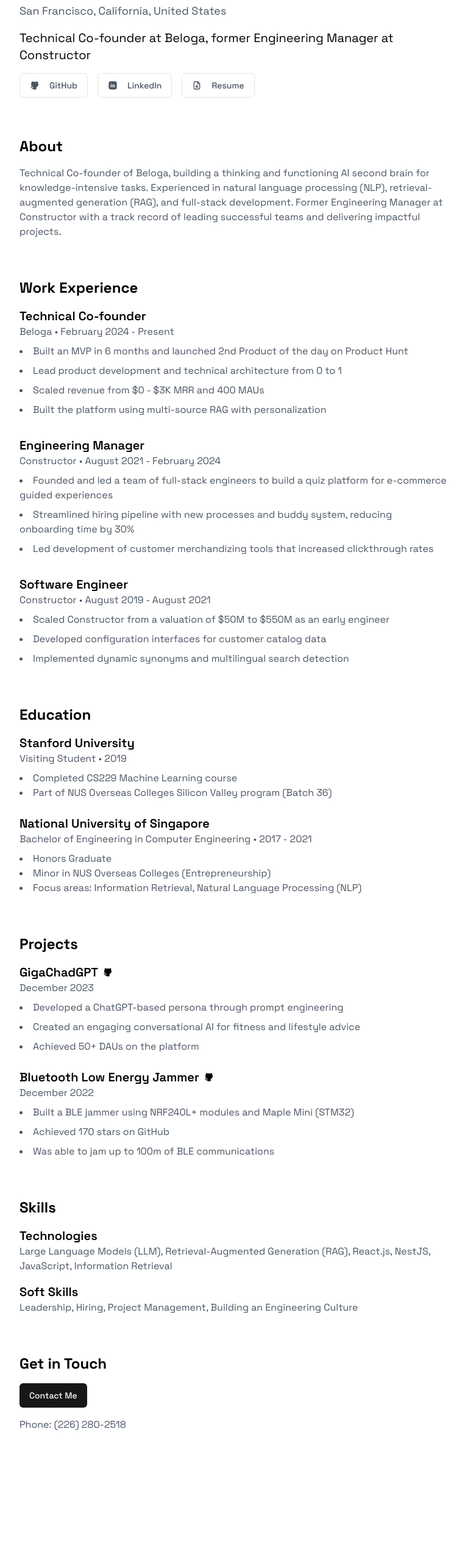
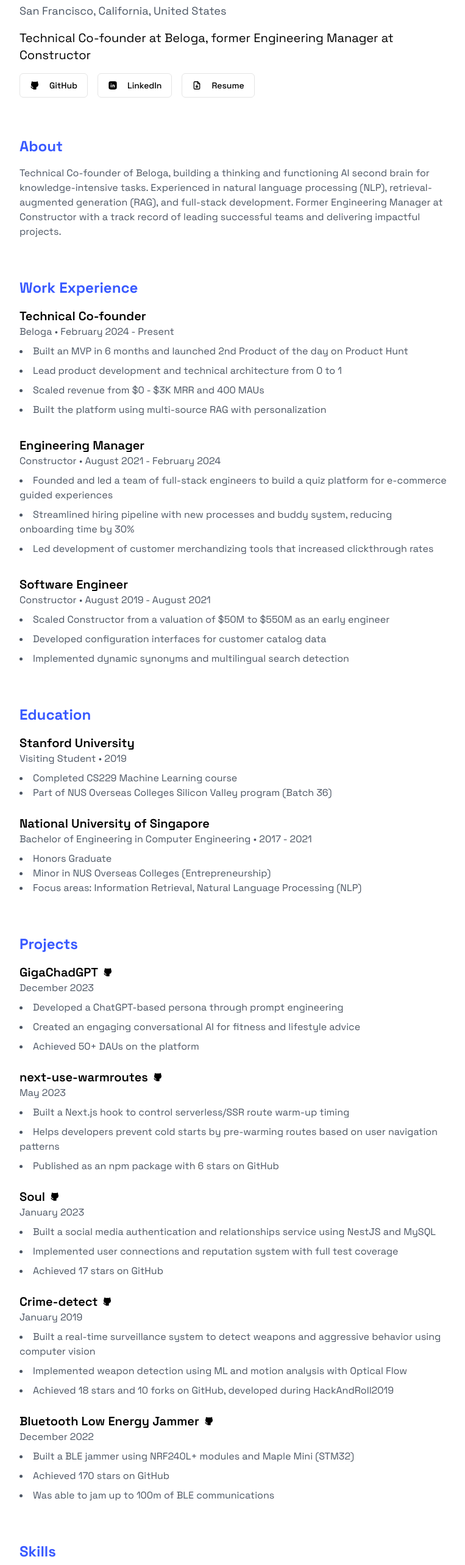
Before and after one commit to lws803/portfolio, a Next.js app: page / in a window 1280 px wide. Shown: the part 140-2706 px from the top of the page at 61% size, without its empty margins (256-1019 px from the left). Before the commit the page ends 2648 px from the top, so only its background shows below. Built offline with nearby package versions, Linux system fonts and the light colour scheme.

Commit message:
added accent colors

```diff
--- a/app/globals.css
+++ b/app/globals.css
@@ -10,7 +10,7 @@
     --card-foreground: 0 0% 3.9%;
     --popover: 0 0% 100%;
     --popover-foreground: 0 0% 3.9%;
-    --primary: 0 0% 9%;
+    --primary: 228 100% 61%;  /* Beloga blue #3859FF */
     --primary-foreground: 0 0% 98%;
     --secondary: 0 0% 96.1%;
     --secondary-foreground: 0 0% 9%;
@@ -37,8 +37,8 @@
     --card-foreground: 0 0% 98%;
     --popover: 0 0% 3.9%;
     --popover-foreground: 0 0% 98%;
-    --primary: 0 0% 98%;
-    --primary-foreground: 0 0% 9%;
+    --primary: 228 100% 61%;  /* Beloga blue #3859FF */
+    --primary-foreground: 0 0% 98%;
     --secondary: 0 0% 14.9%;
     --secondary-foreground: 0 0% 98%;
     --muted: 0 0% 14.9%;
--- a/app/page.tsx
+++ b/app/page.tsx
@@ -6,6 +6,11 @@
 } from "@tabler/icons-react";
 
 import { Button } from "@/components/ui/button";
+
+// TODO: Maybe add more stuff that makes me look ambitious, e.g. a YouTube embed of me
+// landing a submarine to pick up balls
+// TODO: Also the AR VR project stuff
+// TODO: Include an FAQ section
 
 export default function Home() {
   return (
@@ -23,29 +28,17 @@
 
         {/* Social Links */}
         <div className="flex gap-4 mt-4">
-          <Button
-            variant="outline"
-            asChild
-            className="text-gray-600 dark:text-gray-400 hover:text-black dark:hover:text-white"
-          >
-            <Link href="https://github.com/lws803">
+          <Button variant="outline" asChild>
+            <Link href="https://github.com/lws803" target="_blank">
               <IconBrandGithubFilled className="mr-2 h-4 w-4" /> GitHub
             </Link>
           </Button>
-          <Button
-            variant="outline"
-            asChild
-            className="text-gray-600 dark:text-gray-400 hover:text-black dark:hover:text-white"
-          >
-            <Link href="https://linkedin.com/in/wilsonler">
+          <Button variant="outline" asChild>
+            <Link href="https://linkedin.com/in/wilsonler" target="_blank">
               <IconBrandLinkedinFilled className="mr-2 h-4 w-4" /> LinkedIn
             </Link>
           </Button>
-          <Button
-            variant="outline"
-            asChild
-            className="text-gray-600 dark:text-gray-400 hover:text-black dark:hover:text-white"
-          >
+          <Button variant="outline" asChild>
             <Link href="/resume.pdf" target="_blank">
               <IconFileDownload className="mr-2 h-4 w-4" /> Resume
             </Link>
@@ -55,7 +48,7 @@
 
       {/* Bio Section */}
       <section className="mb-16">
-        <h2 className="text-2xl font-bold mb-4">About</h2>
+        <h2 className="text-2xl font-bold mb-4 text-[#3859FF]">About</h2>
         <p className="text-gray-600 dark:text-gray-400">
           Technical Co-founder of Beloga, building a thinking and functioning AI
           second brain for knowledge-intensive tasks. Experienced in natural
@@ -68,7 +61,9 @@
 
       {/* Work Experience */}
       <section className="mb-16">
-        <h2 className="text-2xl font-bold mb-4">Work Experience</h2>
+        <h2 className="text-2xl font-bold mb-4 text-[#3859FF]">
+          Work Experience
+        </h2>
         <div className="space-y-8">
           <div>
             <h3 className="text-xl font-semibold">Technical Co-founder</h3>
@@ -132,7 +127,7 @@
 
       {/* Education */}
       <section className="mb-16">
-        <h2 className="text-2xl font-bold mb-4">Education</h2>
+        <h2 className="text-2xl font-bold mb-4 text-[#3859FF]">Education</h2>
         <div className="space-y-6">
           <div>
             <h3 className="text-xl font-semibold">Stanford University</h3>
@@ -167,7 +162,7 @@
 
       {/* Projects */}
       <section className="mb-16">
-        <h2 className="text-2xl font-bold mb-4">Projects</h2>
+        <h2 className="text-2xl font-bold mb-4 text-[#3859FF]">Projects</h2>
         <div className="space-y-6">
           <div>
             <h3 className="text-xl font-semibold">
@@ -197,6 +192,85 @@
           <div>
             <h3 className="text-xl font-semibold">
               <Link
+                href="https://github.com/lws803/next-use-warmroutes"
+                target="_blank"
+                className="hover:text-gray-600 dark:hover:text-gray-400 inline-flex items-center"
+              >
+                next-use-warmroutes
+                <IconBrandGithubFilled className="ml-2 h-4 w-4" />
+              </Link>
+            </h3>
+            <p className="text-gray-600 dark:text-gray-400 mb-2">May 2023</p>
+            <ul className="list-disc list-inside space-y-2 text-gray-600 dark:text-gray-400">
+              <li>
+                Built a Next.js hook to control serverless/SSR route warm-up
+                timing
+              </li>
+              <li>
+                Helps developers prevent cold starts by pre-warming routes based
+                on user navigation patterns
+              </li>
+              <li>Published as an npm package with 6 stars on GitHub</li>
+            </ul>
+          </div>
+          <div>
+            <h3 className="text-xl font-semibold">
+              <Link
+                href="https://github.com/lws803/soul"
+                target="_blank"
+                className="hover:text-gray-600 dark:hover:text-gray-400 inline-flex items-center"
+              >
+                Soul
+                <IconBrandGithubFilled className="ml-2 h-4 w-4" />
+              </Link>
+            </h3>
+            <p className="text-gray-600 dark:text-gray-400 mb-2">
+              January 2023
+            </p>
+            <ul className="list-disc list-inside space-y-2 text-gray-600 dark:text-gray-400">
+              <li>
+                Built a social media authentication and relationships service
+                using NestJS and MySQL
+              </li>
+              <li>
+                Implemented user connections and reputation system with full
+                test coverage
+              </li>
+              <li>Achieved 17 stars on GitHub</li>
+            </ul>
+          </div>
+          <div>
+            <h3 className="text-xl font-semibold">
+              <Link
+                href="https://github.com/lws803/Crime-detect"
+                target="_blank"
+                className="hover:text-gray-600 dark:hover:text-gray-400 inline-flex items-center"
+              >
+                Crime-detect
+                <IconBrandGithubFilled className="ml-2 h-4 w-4" />
+              </Link>
+            </h3>
+            <p className="text-gray-600 dark:text-gray-400 mb-2">
+              January 2019
+            </p>
+            <ul className="list-disc list-inside space-y-2 text-gray-600 dark:text-gray-400">
+              <li>
+                Built a real-time surveillance system to detect weapons and
+                aggressive behavior using computer vision
+              </li>
+              <li>
+                Implemented weapon detection using ML and motion analysis with
+                Optical Flow
+              </li>
+              <li>
+                Achieved 18 stars and 10 forks on GitHub, developed during
+                HackAndRoll2019
+              </li>
+            </ul>
+          </div>
+          <div>
+            <h3 className="text-xl font-semibold">
+              <Link
                 href="https://github.com/lws803/BLE-jammer"
                 target="_blank"
                 className="hover:text-gray-600 dark:hover:text-gray-400 inline-flex items-center"
@@ -221,7 +295,7 @@
 
       {/* Skills */}
       <section className="mb-16">
-        <h2 className="text-2xl font-bold mb-4">Skills</h2>
+        <h2 className="text-2xl font-bold mb-4 text-[#3859FF]">Skills</h2>
         <div className="space-y-4">
           <div>
             <h3 className="text-xl font-semibold">Technologies</h3>
@@ -242,7 +316,7 @@
 
       {/* Contact CTA */}
       <section className="mb-16">
-        <h2 className="text-2xl font-bold mb-4">Get in Touch</h2>
+        <h2 className="text-2xl font-bold mb-4 text-[#3859FF]">Get in Touch</h2>
         <div className="space-y-4">
           <Button asChild>
             <Link href="mailto:lws803@gmail.com">Contact Me</Link>
--- /dev/null
+++ b/components/ui/card.tsx
@@ -0,0 +1,79 @@
+import * as React from "react"
+
+import { cn } from "@/lib/utils"
+
+const Card = React.forwardRef<
+  HTMLDivElement,
+  React.HTMLAttributes<HTMLDivElement>
+>(({ className, ...props }, ref) => (
+  <div
+    ref={ref}
+    className={cn(
+      "rounded-lg border bg-card text-card-foreground shadow-sm",
+      className
+    )}
+    {...props}
+  />
+))
+Card.displayName = "Card"
+
+const CardHeader = React.forwardRef<
+  HTMLDivElement,
+  React.HTMLAttributes<HTMLDivElement>
+>(({ className, ...props }, ref) => (
+  <div
+    ref={ref}
+    className={cn("flex flex-col space-y-1.5 p-6", className)}
+    {...props}
+  />
+))
+CardHeader.displayName = "CardHeader"
+
+const CardTitle = React.forwardRef<
+  HTMLDivElement,
+  React.HTMLAttributes<HTMLDivElement>
+>(({ className, ...props }, ref) => (
+  <div
+    ref={ref}
+    className={cn(
+      "text-2xl font-semibold leading-none tracking-tight",
+      className
+    )}
+    {...props}
+  />
+))
+CardTitle.displayName = "CardTitle"
+
+const CardDescription = React.forwardRef<
+  HTMLDivElement,
+  React.HTMLAttributes<HTMLDivElement>
+>(({ className, ...props }, ref) => (
+  <div
+    ref={ref}
+    className={cn("text-sm text-muted-foreground", className)}
+    {...props}
+  />
+))
+CardDescription.displayName = "CardDescription"
+
+const CardContent = React.forwardRef<
+  HTMLDivElement,
+  React.HTMLAttributes<HTMLDivElement>
+>(({ className, ...props }, ref) => (
+  <div ref={ref} className={cn("p-6 pt-0", className)} {...props} />
+))
+CardContent.displayName = "CardContent"
+
+const CardFooter = React.forwardRef<
+  HTMLDivElement,
+  React.HTMLAttributes<HTMLDivElement>
+>(({ className, ...props }, ref) => (
+  <div
+    ref={ref}
+    className={cn("flex items-center p-6 pt-0", className)}
+    {...props}
+  />
+))
+CardFooter.displayName = "CardFooter"
+
+export { Card, CardHeader, CardFooter, CardTitle, CardDescription, CardContent }
```
